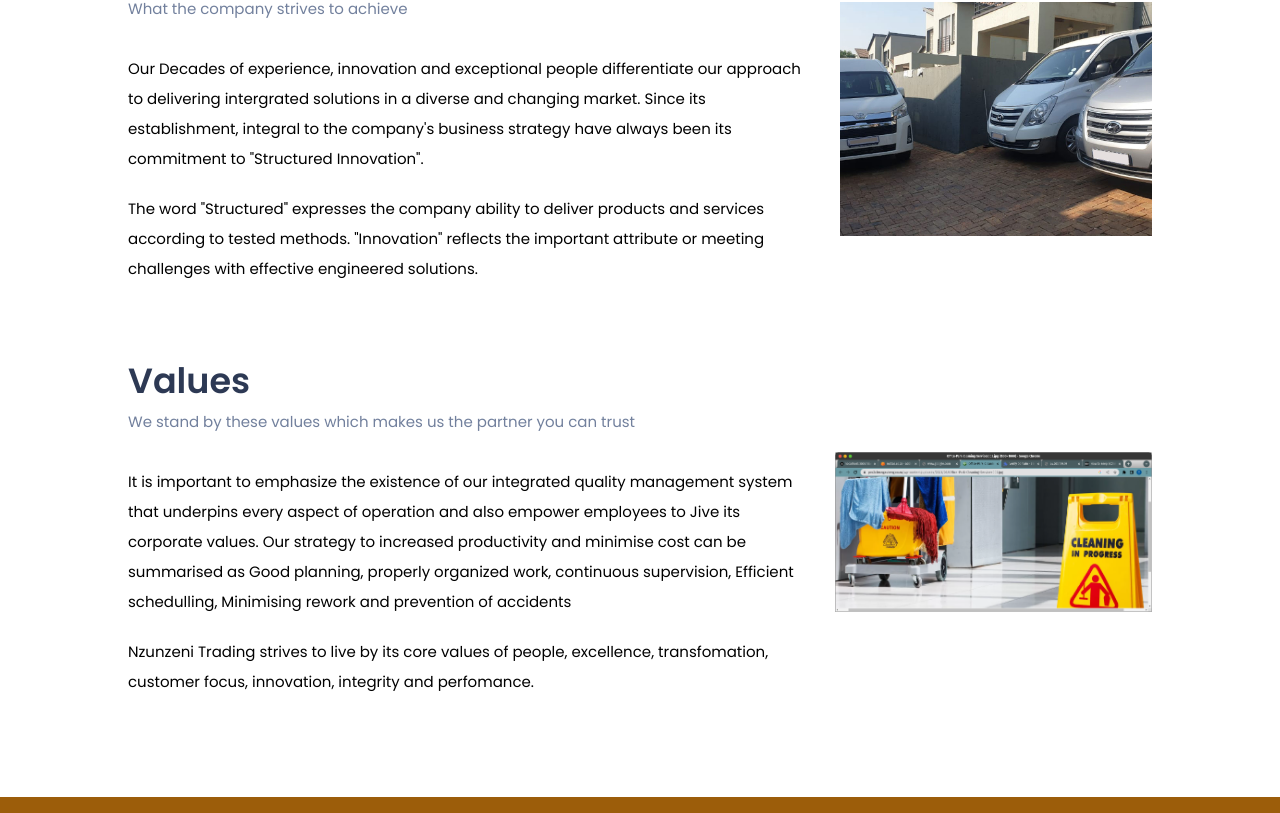
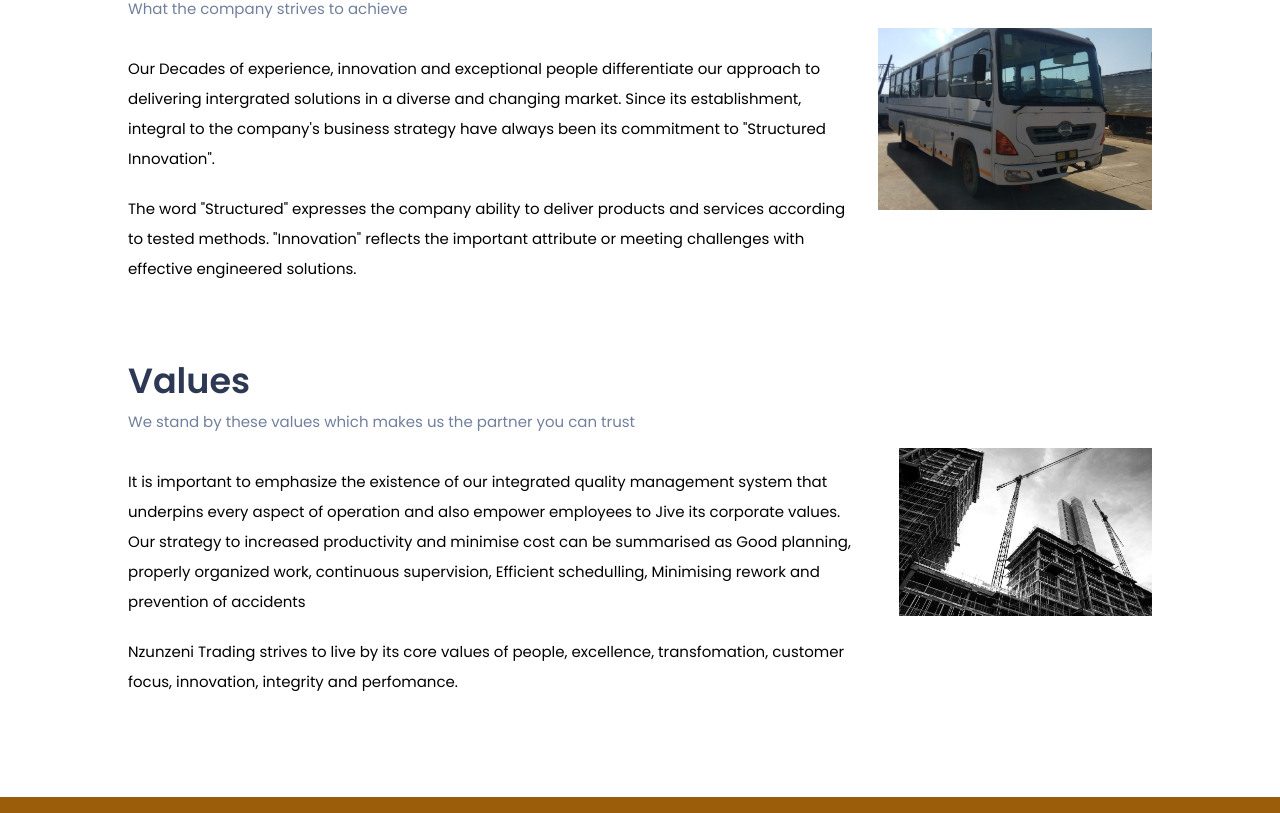
Before and after one commit to ThembaMahlangu/nzunzeni, a React (Create React App) app in the folder frontend/: page /about in a window 1280 px wide. Shown: the part 952-1765 px from the top of the page. Built offline with nearby package versions, Linux system fonts and the light colour scheme.

Commit message:
Update About.jsx

```diff
--- a/frontend/src/components/about/About.jsx
+++ b/frontend/src/components/about/About.jsx
@@ -5,7 +5,7 @@ import img from "../images/civilworks.jpg"
 import "./about.css";
 import Service1 from "../images/civilworks.jpg";
 import Service2 from "../images/electrician.jpg";
-import Service3 from "../images/trans.jpg";
+import Service3 from "../images/transport.jpg";
 import Service4 from "../images/nzunzeni.jpg";
 import Service5 from "../images/cleaning.png";
 
@@ -46,7 +46,7 @@ const About = () => {
             <p>Nzunzeni Trading strives to live by its core values of people, excellence, transfomation, customer focus, innovation, integrity and perfomance.</p>
           </div>
           <div className='right row'>
-            <img src={Service5} alt='' />
+            <img src={Service4} alt='' />
           </div>
           </div>
 
```
